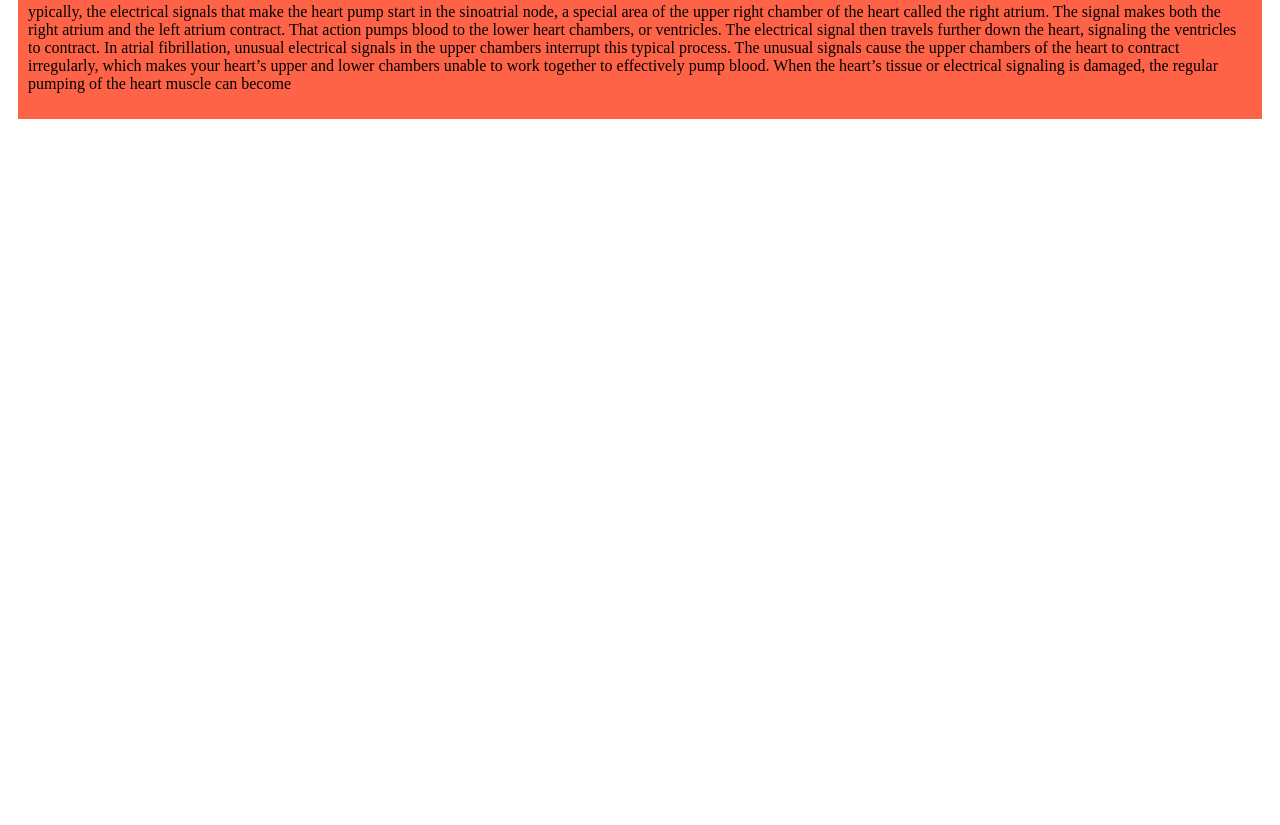
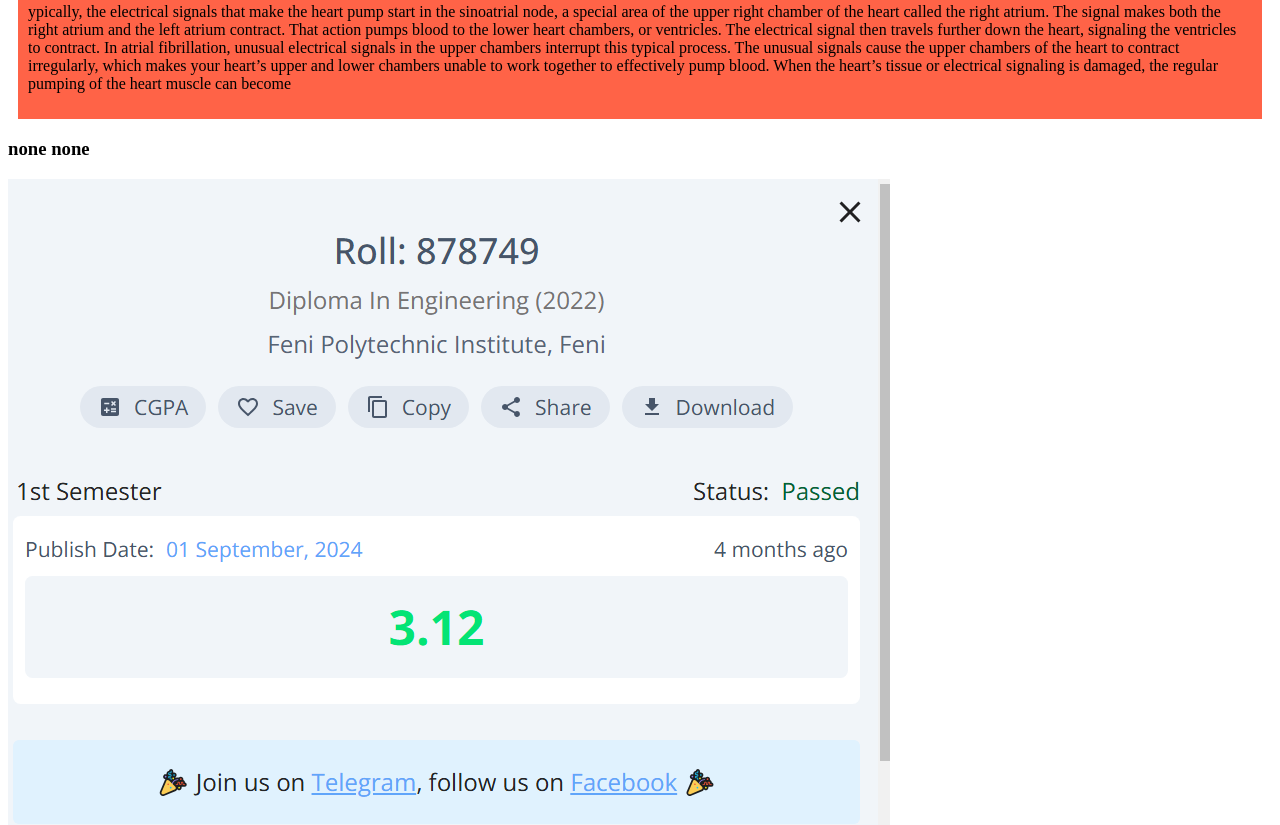
Before and after one commit to ZaHassan1/my-simple-web-sit, a plain HTML site: page index.html in a window 1280 px wide. Shown: the part 467-1292 px from the top of the page. Before the commit the page ends 800 px from the top, so only its background shows below. Drawn offline with Linux system fonts and the light colour scheme.

Commit message:
added the dim

```diff
--- a/index.html
+++ b/index.html
@@ -38,5 +38,11 @@
 
     </div>
 
+
+    <div>
+
+        <h3>none none </h3>
+        <img src="images/Annotation 2025-01-01 145548.png" alt="">
+    </div>
 </body>
 </html>
```
Also changed, not shown: images/Annotation 2025-01-01 145548.png (added).
